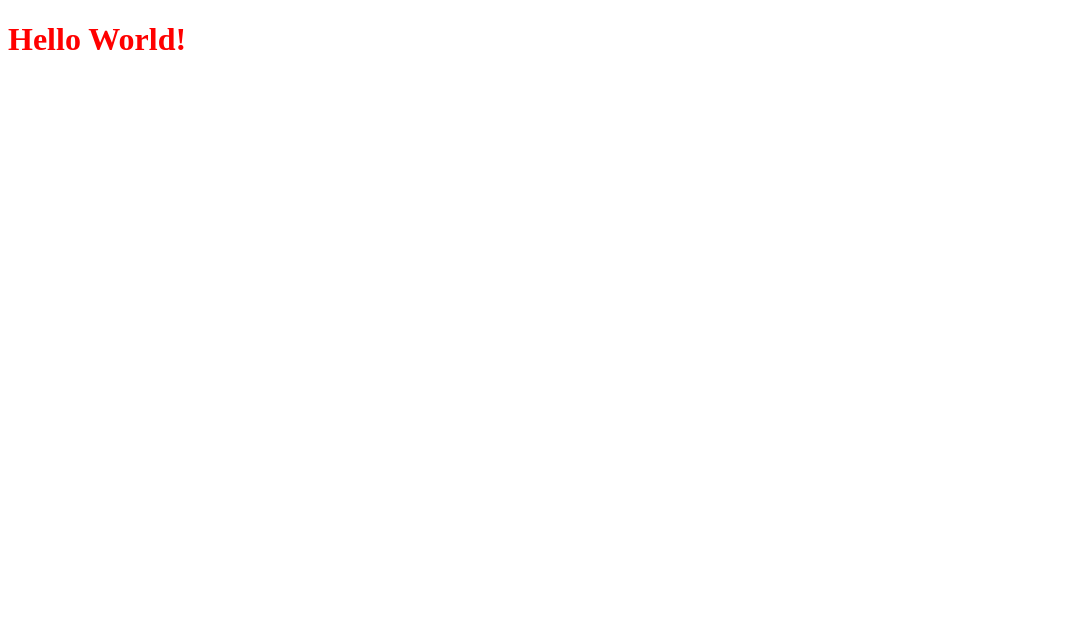
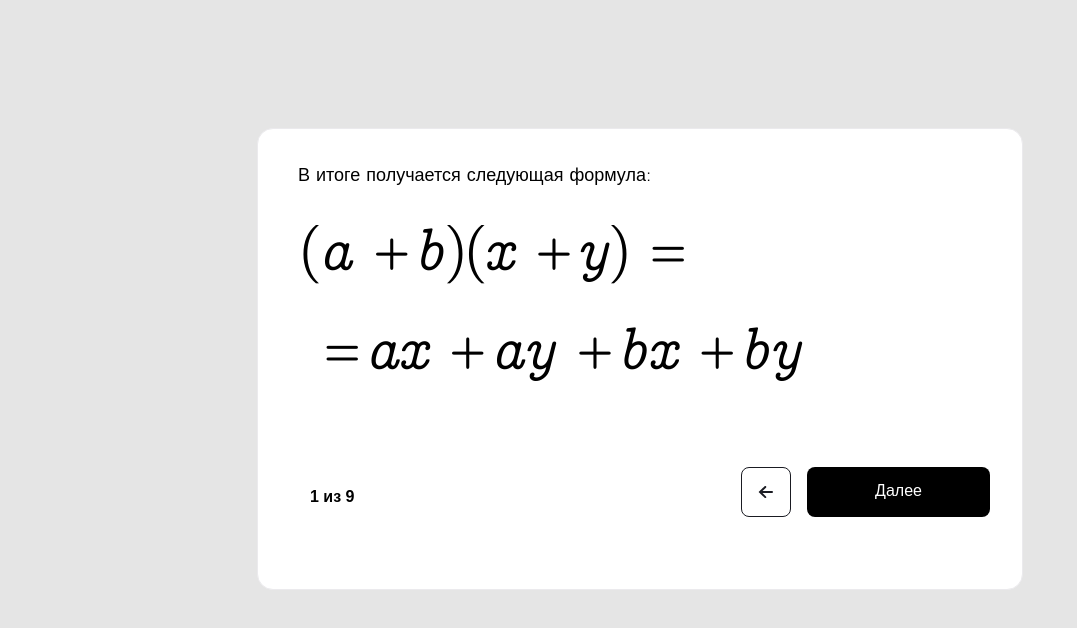
Before and after one commit to Shyou92/test, a plain HTML site: page index.html in a window 1280 px wide. Shown: the whole page, without its empty margins (0-1077 px from the left). Drawn offline with Linux system fonts and the light colour scheme.

Commit message:
initial card layout

```diff
--- /dev/null
+++ b/blocks/card/__button-container-back/card__button-container-back.css
@@ -0,0 +1,12 @@
+.card__button-container-back {
+  width: 50px;
+  height: 50px;
+  margin-right: 16px;
+  background-image: url('../../../images/arrow_back.svg');
+  background-repeat: no-repeat;
+  background-color: #fff;
+  background-position: center;
+  border: 1px solid #1a1b22;
+  border-radius: 8px;
+  cursor: pointer;
+}
--- /dev/null
+++ b/blocks/card/__button-container-forward/_repeat/card__button-container-forward_repeat.css
@@ -0,0 +1,9 @@
+.card__button-container-forward_repeat {
+  display: none;
+  width: 50px;
+  height: 50px;
+  border-radius: 50%;
+  background-image: url('../../../../images/repeat.svg');
+  background-position: center;
+  background-repeat: no-repeat;
+}
--- /dev/null
+++ b/blocks/card/__button-container-forward/card__button-container-forward.css
@@ -0,0 +1,15 @@
+.card__button-container-forward {
+  width: 183px;
+  height: 50px;
+  color: #fff;
+  background-color: #000;
+  cursor: pointer;
+  border: none;
+  border-radius: 8px;
+  outline: none;
+}
+
+.card__button-container-forward:hover {
+  transition: 0.3s;
+  background-color: #007aff;
+}
--- /dev/null
+++ b/blocks/card/__button-container/card__button-container.css
@@ -0,0 +1,3 @@
+.card__button-container {
+  display: flex;
+}
--- /dev/null
+++ b/blocks/card/__container-counter/card__container-counter.css
@@ -0,0 +1,7 @@
+.card__container-counter {
+  font-family: 'Arial';
+  font-weight: 700;
+  font-size: 16px;
+  line-height: 20px;
+  padding: 20px;
+}
--- /dev/null
+++ b/blocks/card/__container/card__container.css
@@ -0,0 +1,5 @@
+.card__container {
+  margin: 80px 32px 62px;
+  display: flex;
+  justify-content: space-between;
+}
--- /dev/null
+++ b/blocks/card/__formula-answer/card__formula-answer.css
@@ -0,0 +1,5 @@
+.card__formula-answer {
+  padding-top: 30px;
+  padding-left: 10px;
+  margin-left: 55px;
+}
--- /dev/null
+++ b/blocks/card/__formula-signs-reverse/card__formula-signs-reverse.css
@@ -0,0 +1,7 @@
+.card__formula-signs-reverse {
+  display: inline-block;
+  font-family: 'cmu_brightroman';
+  width: 20px;
+  font-weight: 100;
+  line-height: 20px;
+}
--- /dev/null
+++ b/blocks/card/__formula/card__formula.css
@@ -0,0 +1,5 @@
+.card__formula {
+  margin: 0;
+  font-size: 60px;
+  padding: 31px 0 0 40px;
+}
--- /dev/null
+++ b/blocks/card/__text/card__text.css
@@ -0,0 +1,8 @@
+.card__text {
+  font-family: 'cmu_brightroman', Arial, sans-serif;
+  font-style: normal;
+  font-weight: normal;
+  font-size: 18px;
+  line-height: 24px;
+  margin: 35px 0 0 40px;
+}
--- /dev/null
+++ b/blocks/card/card.css
@@ -0,0 +1,7 @@
+.card {
+  width: 764px;
+  margin: 10% auto;
+  border-radius: 16px;
+  background-color: #fff;
+  border: 1px solid #ebeaed;
+}
--- /dev/null
+++ b/blocks/page/page.css
@@ -0,0 +1,7 @@
+.page {
+  background-color: #e5e5e5;
+  font-family: 'cmu_concreteitalic', Arial, sans-serif;
+  font-weight: 550;
+  margin: 0;
+  padding: 0;
+}
--- /dev/null
+++ b/fonts/font.css
@@ -0,0 +1,13 @@
+@font-face {
+  font-family: 'cmu_concreteitalic';
+  src: url('cmunoti-webfont.woff') format('woff');
+  font-weight: normal;
+  font-style: normal;
+}
+
+@font-face {
+  font-family: 'cmu_brightroman';
+  src: url('cmunbmr-webfont.woff') format('woff');
+  font-weight: normal;
+  font-style: normal;
+}
--- a/index.html
+++ b/index.html
@@ -7,7 +7,39 @@
     <link rel="stylesheet" href="./styles.css" />
     <title>Document</title>
   </head>
-  <body>
-    <h1 class="header">Hello World!</h1>
+  <body class="page">
+    <main class="main">
+      <section class="card">
+        <p class="card__text">В итоге получается следующая формула:</p>
+        <p class="card__formula">
+          <span class="card__formula-signs-reverse">(</span>a
+          <span class="card__formula-signs-reverse"> + </span> b<span
+            class="card__formula-signs-reverse"
+            >)</span
+          ><span class="card__formula-signs-reverse">(</span>x
+          <span class="card__formula-signs-reverse"> + </span> y<span
+            class="card__formula-signs-reverse"
+            >)</span
+          >
+          <span class="card__formula-signs-reverse"> = </span>
+        </p>
+        <p class="card__formula card__formula-answer">
+          <span class="card__formula-signs-reverse"> = </span> ax
+          <span class="card__formula-signs-reverse"> + </span> ay
+          <span class="card__formula-signs-reverse"> + </span> bx
+          <span class="card__formula-signs-reverse"> + </span> by
+        </p>
+        <div class="card__container">
+          <span class="card__container-counter">1 из 9</span>
+          <div class="card__button-container">
+            <button class="card__button-container-back"></button>
+            <button class="card__button-container-forward">Далее</button>
+            <button
+              class="card__button-container-forward card__button-container-forward_repeat"
+            ></button>
+          </div>
+        </div>
+      </section>
+    </main>
   </body>
 </html>
--- a/styles.css
+++ b/styles.css
@@ -1,3 +1,16 @@
-.header {
-  color: red;
-}
+@import url(./vendor/normalize.css);
+@import url(./fonts/font.css);
+
+@import url(./blocks/page/page.css);
+
+@import url(./blocks/card/card.css);
+@import url(./blocks/card/__text/card__text.css);
+@import url(./blocks/card/__formula/card__formula.css);
+@import url(./blocks/card/__formula-answer/card__formula-answer.css);
+@import url(./blocks/card/__container/card__container.css);
+@import url(./blocks/card/__button-container/card__button-container.css);
+@import url(./blocks/card/__formula-signs-reverse/card__formula-signs-reverse.css);
+@import url(./blocks/card/__button-container-forward/card__button-container-forward.css);
+@import url(./blocks/card/__button-container-forward/_repeat/card__button-container-forward_repeat.css);
+@import url(./blocks/card/__button-container-back/card__button-container-back.css);
+@import url(./blocks/card/__container-counter/card__container-counter.css);
```
Also changed, not shown: fonts/cmunbmr-webfont.woff (added), fonts/cmunoti-webfont.woff (added), images/arrow_back.svg (added), images/repeat.svg (added), vendor/normalize.css (added).
